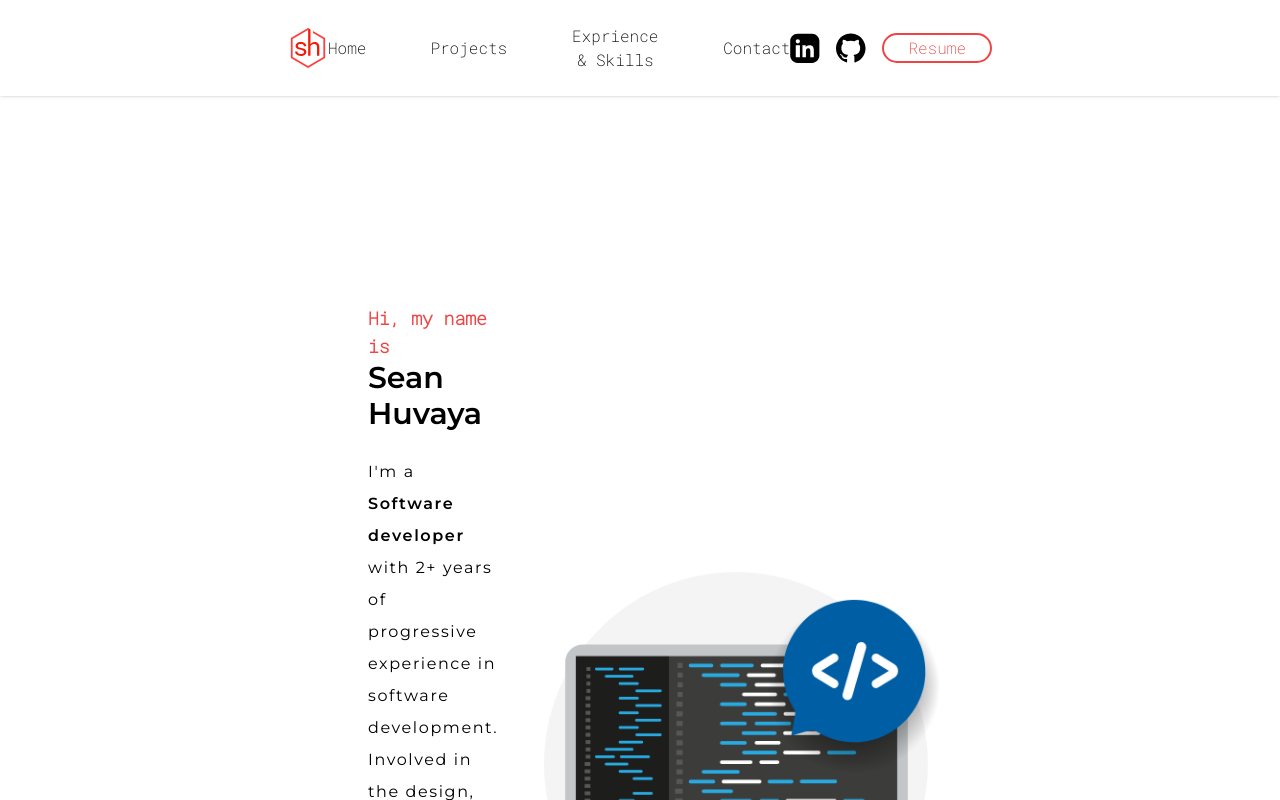
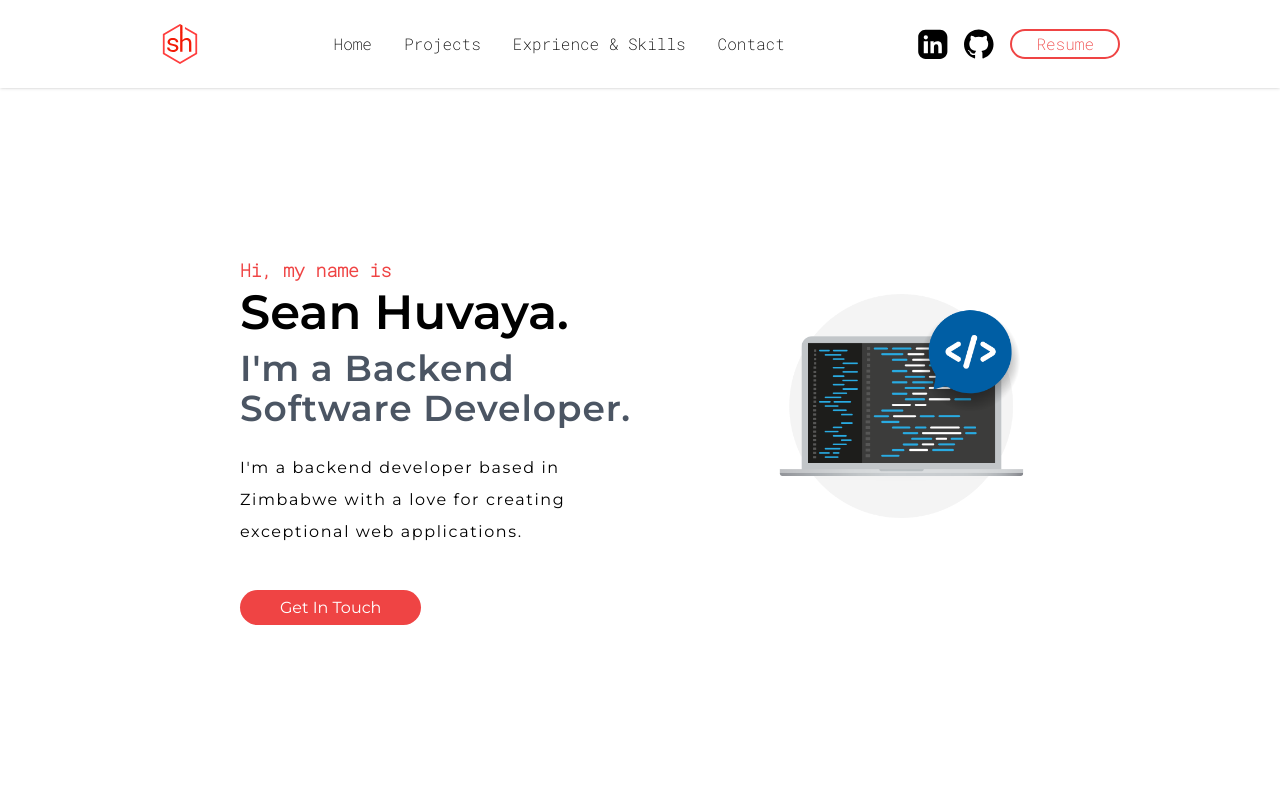
Before and after one commit to seanhuvaya/ktxdev.github.io, a React (Create React App) app: page / in a window 1280 px wide. Shown: the top 800 px of the page. Built offline with nearby package versions, Linux system fonts and the light colour scheme; a web font is replaced by a local one.

Commit message:
Redesign the home/intro page

```diff
--- a/src/App.js
+++ b/src/App.js
@@ -1,11 +1,11 @@
-import About from "./components/About";
-import Header from "./components/Header";
+import Intro from "./components/Intro";
+import Navbar from "./components/Navbar";
 
 function App() {
   return (
-    <h1 className="py-4 px-5 md:px-40 lg:px-72">
-      <Header />
-      <About />
+    <h1 className="px-5 md:px-10 lg:px-44 xl:px-60">
+      <Navbar />
+      <Intro />
     </h1>
   );
 }
--- a/src/components/About.jsx
+++ /dev/null
@@ -1,22 +0,0 @@
-import React from 'react'
-import hero_image from '../Assets/hero.png';
-
-const About = () => {
-    return (
-        <div className='w-full flex flex-col-reverse items-center py-48 lg:px-20 text-center md:flex-row md:justify-between md:text-left md:py-40 lg:py-56'>
-            <div className="font-montserrat mt-16">
-                <h4 className="font-roboto font-bold text-red-500 text-lg" >Hi, my name is</h4>
-                <h2 className="text-3xl font-bold">Sean Huvaya</h2>
-                <p className="mt-6 mb-12 leading-8 tracking-widest max-w-md md:max-w-xl">
-                I'm a <strong>Software developer</strong> with 2+ years of progressive experience in software development. Involved in the design, development, testing, and maintenance of enterprise-level web applications and spring-based microservices using Java/Java EE technologies.
-                </p>
-                <a href="/" className="bg-red-500 text-white py-2 px-10 rounded-full">
-                    Get In Touch
-                </a>
-            </div>
-            <img className='h-48 md:h-80 lg:h-96' src={hero_image} alt="Hero Image" />
-        </div>
-    )
-}
-
-export default About
--- /dev/null
+++ b/src/components/Intro.jsx
@@ -0,0 +1,23 @@
+import React from 'react'
+import hero_image from '../Assets/hero.png';
+
+const About = () => {
+    return (
+        <div id='summary' className='w-full flex flex-col-reverse items-center py-48 text-center md:flex-row md:justify-center md:gap-28 md:text-left'>
+            <div className="font-montserrat mt-16">
+                <h4 className="font-roboto font-bold text-red-500 sm:text-base md:text-lg" >Hi, my name is</h4>
+                <h2 className="text-3xl xl:text-5xl font-bold my-1">Sean Huvaya.</h2>
+                <h2 className="text-2xl xl:text-4xl mt-3 tracking-wide text-gray-600 font-bold my-1">I'm a Backend Software Developer.</h2>
+                <p className="mt-6 mb-12 leading-8 tracking-widest max-w-md lg:max-w-xl">
+                I'm a backend developer based in Zimbabwe with a love for creating exceptional web applications.
+                </p>
+                <a href="/" className="bg-red-500 text-white py-2 px-10 rounded-full">
+                    Get In Touch
+                </a>
+            </div>
+            <img className='h-40 lg:h-56 ' src={hero_image} alt="Hero Image" />
+        </div>
+    )
+}
+
+export default About
--- a/src/components/MenuItems.jsx
+++ b/src/components/MobileMenu.jsx
@@ -2,7 +2,7 @@ import React from 'react'
 
 const MenuItems = ({ onShowMenu, showMenu }) => {
     return (
-        <div className={showMenu ? 'md:hidden absolute w-full h-screen inset-0 bg-gray-800 py-8 px-6 font-roboto' : 'hidden'}>
+        <div className={showMenu ? 'xl:hidden lg:px-40 absolute w-full h-screen inset-0 bg-gray-800 py-8 px-6 font-roboto' : 'hidden'}>
             <div className=' flex flex-col items-center text-white' >
                 <a className="self-end" onClick={onShowMenu}>
                     <svg className="cursor-pointer h-5 w-5" xmlns="http://www.w3.org/2000/svg"  fill="none" viewBox="0 0 491 491">
--- a/src/components/Header.jsx
+++ b/src/components/Navbar.jsx
@@ -1,5 +1,5 @@
 import React, { useState } from 'react'
-import MenuItems from './MenuItems'
+import MenuItems from './MobileMenu'
 
 const Header = () => {
 
@@ -10,8 +10,8 @@ const Header = () => {
     }
 
     return (
-        <nav className='fixed w-full top-0 left-0 z-10 py-4 px-5 md:py-6 md:px-40 lg:px-72 bg-white md:flex md:justify-between md:items-center font-roboto shadow'>
-            <div className="flex justify-between items-center">
+        <nav className='fixed w-full top-0 left-0 z-10 py-4 px-5 md:py-6 lg:px-40 bg-white md:flex md:justify-between md:items-center font-roboto shadow'>
+            <div className="flex justify-between items-center w-full xl:w-auto ">
                 {/* Logo SVG */}
                 <a href="https://ktxdev.com">
                     <svg className='h-10 w-10' xmlns="http://www.w3.org/2000/svg" fill="none" viewBox="0 0 66 77">
@@ -21,7 +21,7 @@ const Header = () => {
                     </svg>
                 </a>
 
-                <button className="md:hidden" onClick={toggleMenu}>
+                <button className="xl:hidden items-end" onClick={toggleMenu}>
                     <svg className="h-6 w-6" xmlns="http://www.w3.org/2000/svg" fill="none" viewBox="0 0 385 385">
                         <g clip-path="url(#clip0_55_29)">
                             <path fill="#000" d="M12.03 84.212h360.909c6.641 0 12.03-5.39 12.03-12.03 0-6.641-5.39-12.03-12.03-12.03H12.03C5.39 60.152 0 65.541 0 72.182c0 6.641 5.39 12.03 12.03 12.03zM372.939 180.455H12.03c-6.641 0-12.03 5.39-12.03 12.03s5.39 12.03 12.03 12.03h360.909c6.641 0 12.03-5.39 12.03-12.03s-5.389-12.03-12.03-12.03zM372.939 300.758H12.03c-6.641 0-12.03 5.39-12.03 12.03 0 6.641 5.39 12.03 12.03 12.03h360.909c6.641 0 12.03-5.39 12.03-12.03.001-6.641-5.389-12.03-12.03-12.03z" />
@@ -36,14 +36,14 @@ const Header = () => {
                 </button>
             </div>
 
-            <div className="hidden md:flex space-x-16">
-                <button className="hover:text-red-500">Home</button>
+            <div className="hidden xl:flex xl:flex-grow xl:justify-center space-x-8">
+                <a className="hover:text-red-500 active:text-red-500">Home</a>
                 <button className="hover:text-red-500">Projects</button>
                 <button className="hover:text-red-500">Exprience &amp; Skills</button>
                 <button className="hover:text-red-500">Contact</button>
             </div>
 
-            <div className="hidden md:flex space-x-4">
+            <div className="hidden xl:flex space-x-4">
                 {/* Linkedin Logo */}
                 <a href="https://www.linkedin.com/in/sean-huvaya-bba3171b9/" target="_blank">
                     <svg className="cursor-pointer group" xmlns="http://www.w3.org/2000/svg" width="30" height="30" fill="none" viewBox="0 0 36 36">
```
